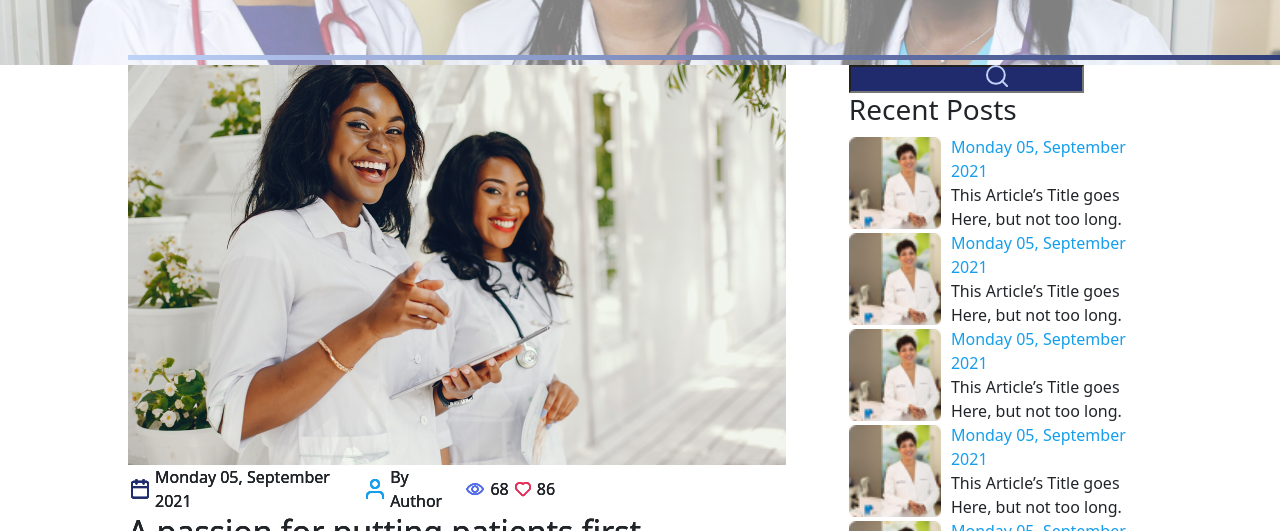
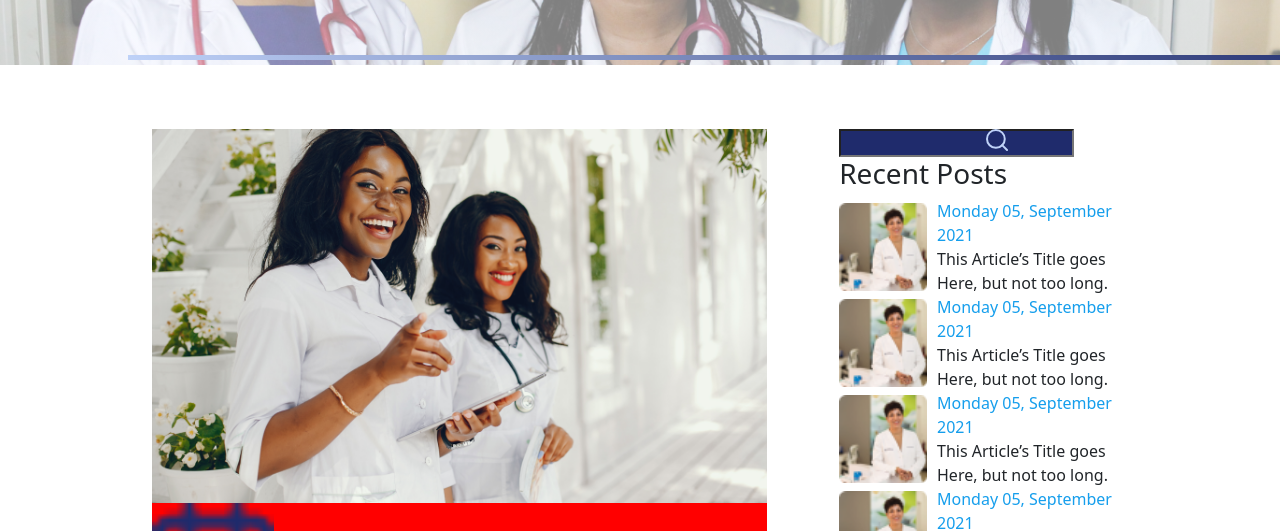
Before and after one commit to Joycrown/project-team-gaia, a plain HTML site: page news.html in a window 1280 px wide. Shown: the part 349-880 px from the top of the page. Drawn offline with Linux system fonts and the light colour scheme.

Commit message:
news update

```diff
--- a/css/news.css
+++ b/css/news.css
@@ -47,8 +47,16 @@ p{
     grid-template-areas: "post sides";
     grid-row-gap: 10px;
     grid-column-gap: 4px;
+    padding: 4rem 1.5rem;
 
 
+}
+.blog-post{
+    background-color: red;
+    width: 90%;
+}
+.blog-post img{
+    width: 100%;
 }
 .post{
 
@@ -56,7 +64,7 @@ p{
 }
 .blog-icons{
     display: flex;
-    width: 60%;
+
     justify-content: space-between;
 }
 .blog-icon{
@@ -66,7 +74,7 @@ p{
 
 }
 .blog-icon *{
-    margin: 0 3px;
+
 }
 .side-header{
 
```
